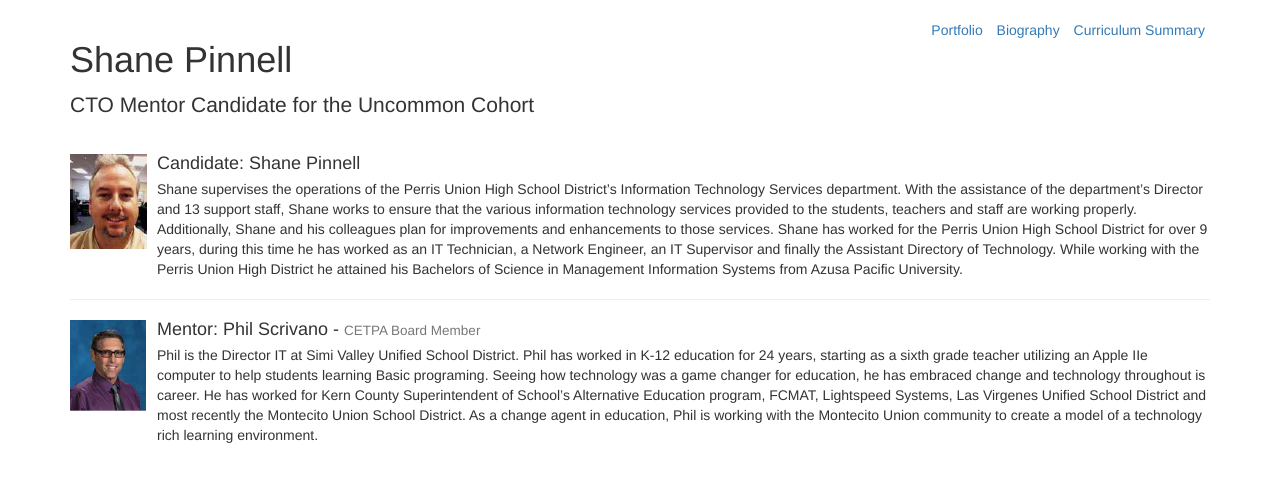
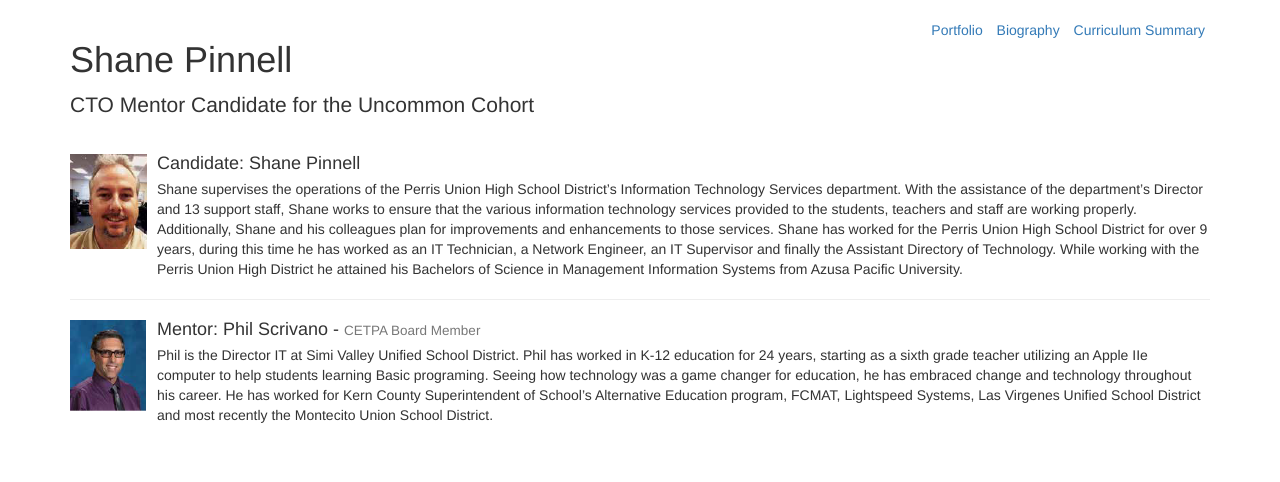
Before and after one commit to shanepinnell/shanepinnell.github.io, a Jekyll site: the page built from cto_mentor/biography.html, in a window 1280 px wide. Shown: the top 482 px of the page. Built offline with Jekyll 4.4.1, drawn with Linux system fonts in a browser that asks for light colours; nearby versions of some CDN libraries; library files that are not in the unit come from our copies.

Commit message:
updated biography

```diff
--- a/cto_mentor/biography.html
+++ b/cto_mentor/biography.html
@@ -18,6 +18,6 @@ title: Shane Pinnell CTO Portfolio
   </div>
   <div class="media-body">
     <h4 class="media-heading">Mentor: Phil Scrivano - <small>CETPA Board Member</small></h4>
-		Phil is the Director IT at Simi Valley Unified School District. Phil has worked in K-12 education for 24 years, starting as a sixth grade teacher utilizing an Apple IIe computer to help students learning Basic programing. Seeing how technology was a game changer for education, he has embraced change and technology throughout is career. He has worked for Kern County Superintendent of School’s Alternative Education program, FCMAT, Lightspeed Systems, Las Virgenes Unified School District and most recently the Montecito Union School District. As a change agent in education, Phil is working with the Montecito Union community to create a model of a technology rich learning environment.
+		Phil is the Director IT at Simi Valley Unified School District. Phil has worked in K-12 education for 24 years, starting as a sixth grade teacher utilizing an Apple IIe computer to help students learning Basic programing. Seeing how technology was a game changer for education, he has embraced change and technology throughout his career. He has worked for Kern County Superintendent of School’s Alternative Education program, FCMAT, Lightspeed Systems, Las Virgenes Unified School District and most recently the Montecito Union School District.
   </div>
 </div>
```
